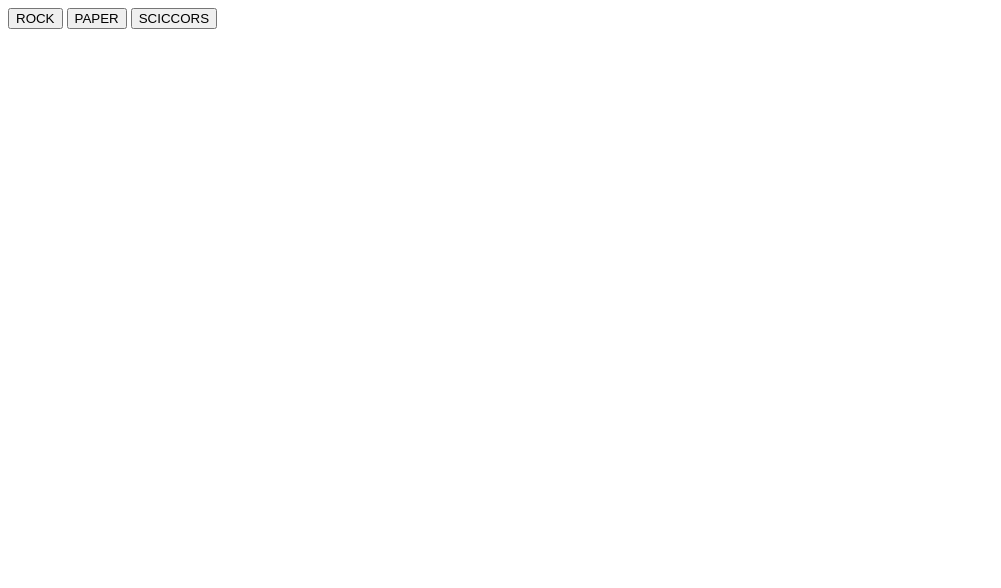
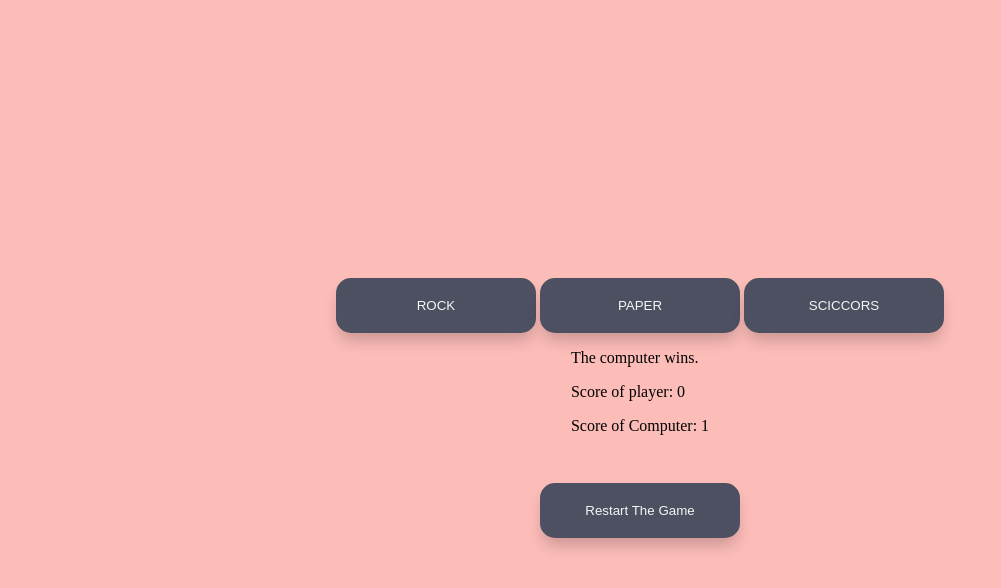
Before and after one commit to Lindrit14/Rock-Paper-Scissors, a plain HTML site: page index.html in a window 1280 px wide. Both pictures are taken after a click on the button "ROCK". Shown: the whole page, without its empty margins (0-1001 px from the left). Drawn offline with Linux system fonts and the light colour scheme.

Commit message:
implement the score and show the winner of each round, start the logic of restarting the game

```diff
--- a/index.html
+++ b/index.html
@@ -5,13 +5,26 @@
     <meta http-equiv="X-UA-Compatible" content="IE=edge">
     <meta name="viewport" content="width=device-width, initial-scale=1.0">
     <title>Document</title>
+    <link rel="stylesheet" href="style.css">
 </head>
 <body>
+    <div class="container">
+    <div class="buttons">
+        <button class="playRoundButtons">ROCK</button>
+        <button class="playRoundButtons">PAPER</button>
+        <button class="playRoundButtons">SCICCORS</button>
+    </div>
+    <div>
 
-    <button class="playRoundButtons">ROCK</button>
-    <button class="playRoundButtons">PAPER</button>
-    <button class="playRoundButtons">SCICCORS</button>
+        <p class="result">Result</p>
+        <p >Score of player: <a class="playerScore">0</a> </p>
+        <p >Score of Computer: <a class="computerScore" >0</a></p>
 
+    </div>
+    <p class="winner"></p>
+
+    <button type="reset" class="restart">Restart The Game</button>
+</div>
     <script src="index.js"></script>
 </body>
 </html>
--- a/index.js
+++ b/index.js
@@ -10,31 +10,52 @@ function playRound(playerSelection, computerSelection){
         computerSelection === playerSelection||
         computerSelection === playerSelection){
 
-        return console.log("Draw");
+        result.textContent = "It's a draw."
+
 
     }else if(
         computerSelection === moves[0] && playerSelection === moves[1]||
         computerSelection === moves[1] && playerSelection === moves[2]||
         computerSelection === moves[2] && playerSelection === moves[0]){
 
-        return console.log("Player Wins");
+        result.textContent = "The player wins.";
+        playerScore++;
+        showPlayerScore.innerHTML = playerScore;
+
 
     }else if(
         computerSelection === moves[0] && playerSelection === moves[2]||
         computerSelection === moves[1] && playerSelection === moves[0]||
         computerSelection === moves[2] && playerSelection === moves[1]){
 
-        return console.log("Computer Wins");
+        result.textContent = "The computer wins."
+        computerScore++;
+
+        showComputerScore.textContent = computerScore;
 
     }else {
         return console.log("something went wrong");
     }
 
 }
+
+
+function endGame(){
+    if(playerScore ===5){
+        showWinner.textContent = "You have won the match!"
+
+    }else if(computerScore===5){
+        showWinner.textContent = "GAME OVER!"
+
+    }
+}
+
 // Section of DOM and Eventlisteners
 const btns = document.querySelectorAll(".playRoundButtons");
-
-
+const result = document.querySelector(".result");
+const showPlayerScore = document.querySelector(".playerScore");
+const showComputerScore = document.querySelector(".computerScore");
+const showWinner = document.querySelector(".winner");
 // the array of moves the computer can choose from
 let moves = ["rock", "paper", "sciccors"];
 // defining how the input of the player should be taken. and what should be done to it
@@ -56,9 +77,11 @@ let computerScore = 0;
 
 btns.forEach((btn)=>{
     btn.addEventListener("click",function(e){
-        playerSelection = e.target.innerText.toLowerCase();
+        playerSelection = e.target.textContent.toLowerCase();
 
         playRound(playerSelection, computerSelection);
         computerSelection = computerPlay();
+        endGame();
+
     })
 })
--- /dev/null
+++ b/style.css
@@ -0,0 +1,26 @@
+body {
+    background-color: rgb(252, 188, 184);
+}
+
+.container {
+    height: 100vh;
+    display: flex;
+
+    flex-direction: column;
+    justify-content: center;
+    align-items: center;
+}
+
+button {
+    width: 200px;
+    padding: 20px;
+    border-radius: 15px;
+    border-style: none;
+    box-shadow: 0px 10px 15px -3px rgba(0, 0, 0, 0.2);
+    background-color: rgb(77, 80, 97);
+    color: whitesmoke;
+}
+
+button:hover {
+    background-color: rgb(130, 134, 155);
+}
```
